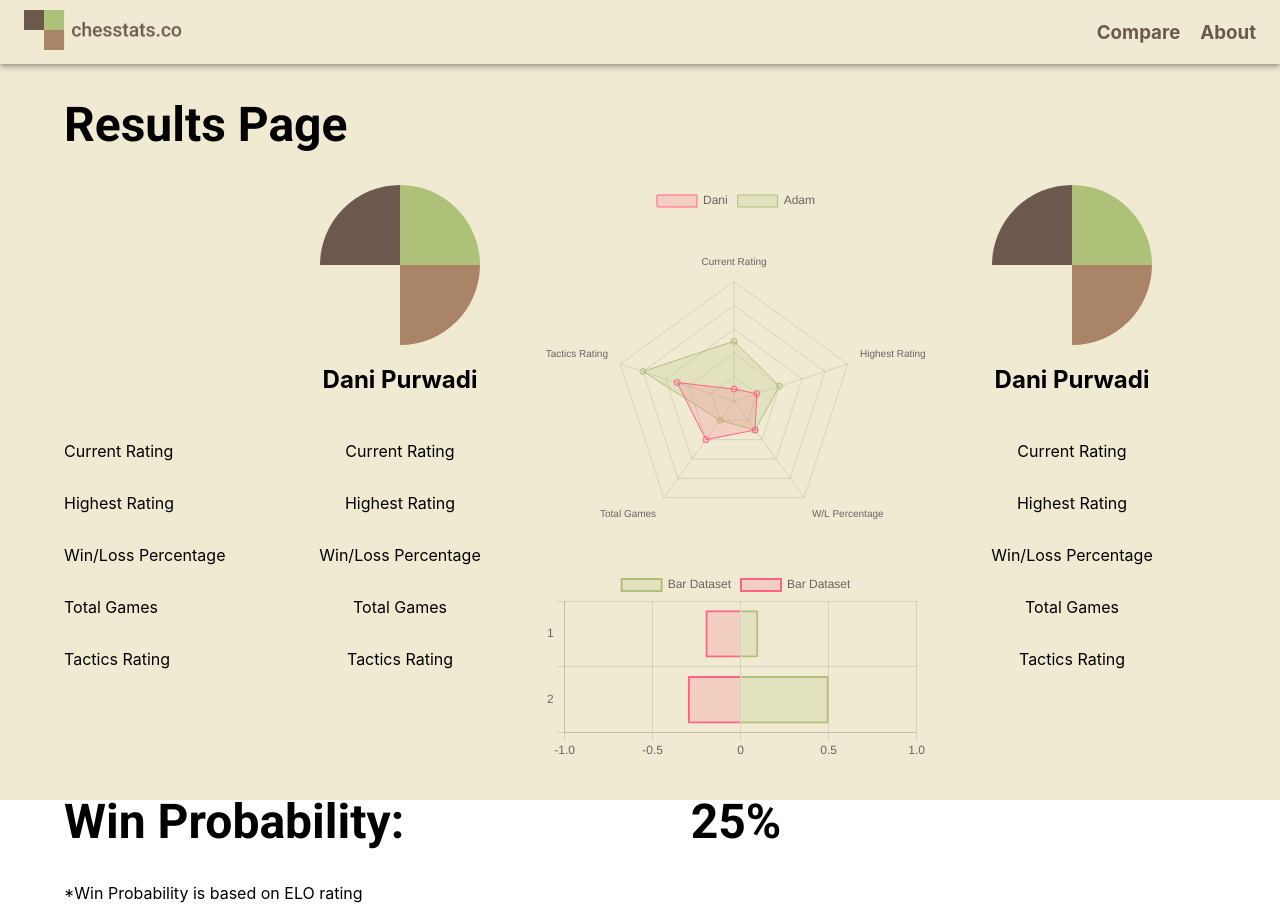
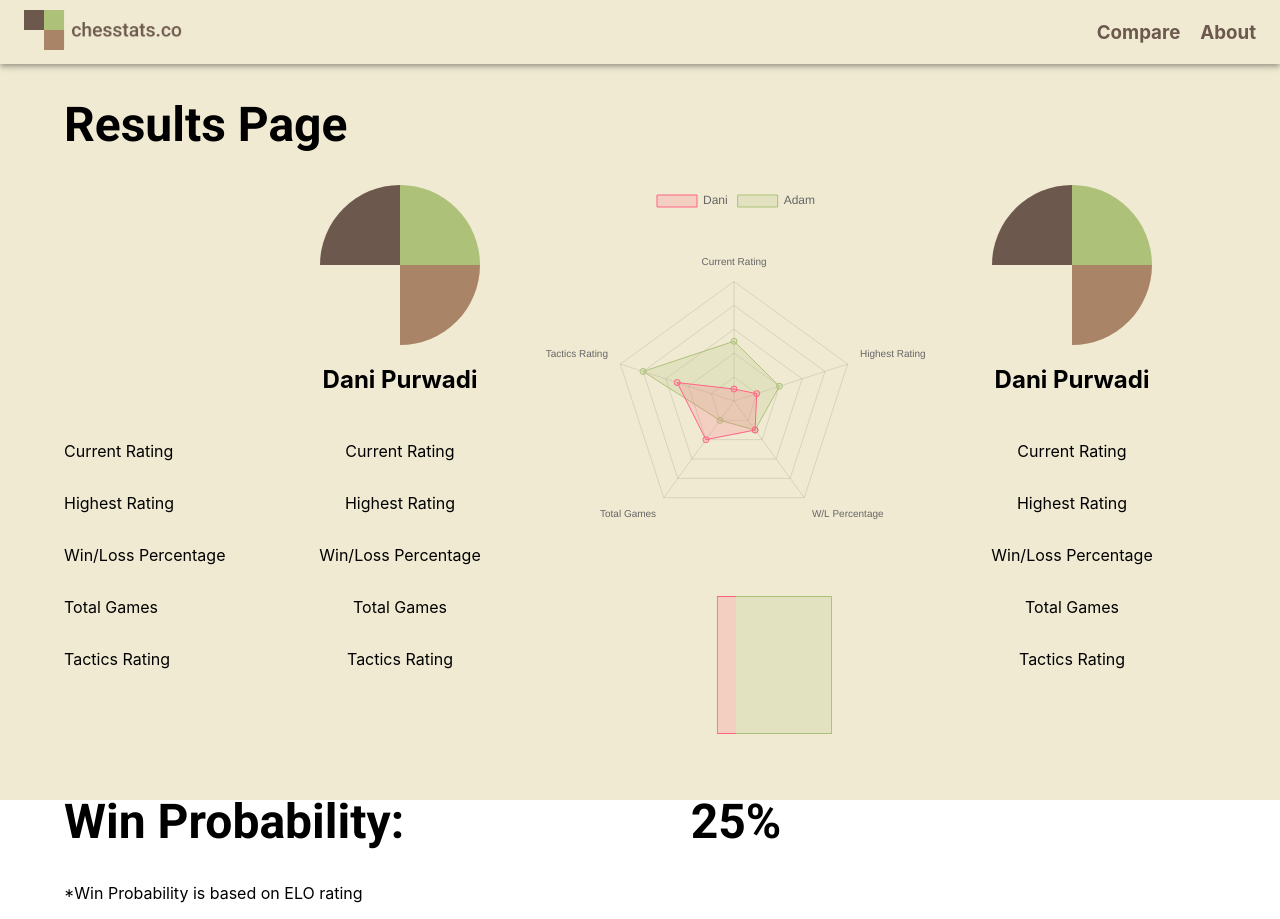
Before and after one commit to danikrisdayadi/chesstats, a React (Create React App) app in the folder client/: page /compare/1/1 in a window 1280 px wide. Built offline with nearby package versions, Linux system fonts and the light colour scheme.

Commit message:
Fixed bar chart colour and legend

```diff
--- a/client/src/components/ResultsBarChart.jsx
+++ b/client/src/components/ResultsBarChart.jsx
@@ -1,39 +1,46 @@
 import { Bar } from "react-chartjs-2";
 import * as utils from "../utils/utils";
 
-function ResultsBarChart({ stats }) {
+function ResultsBarChart({ label, stats }) {
   const barOptions = {
     indexAxis: "y",
     elements: {
       bar: {
-        borderWidth: 2,
+        borderWidth: 1,
       },
     },
     scales: {
       x: {
         min: -1,
         max: 1,
+        display: false,
       },
       y: {
         stacked: true,
+        display: false,
+      },
+    },
+    plugins: {
+      legend: {
+        display: false,
       },
     },
   };
 
   const barData = {
-    labels: [1, 2],
+    labels: [label],
     datasets: [
       {
         type: "bar",
-        label: "Bar Dataset",
-        data: stats[0],
+        label: "Positive",
+        data: stats[0] > stats[1] ? [stats[0]] : [stats[1]],
         borderColor: utils.chartGreen,
         backgroundColor: utils.chartGreenBg,
       },
       {
         type: "bar",
-        label: "Bar Dataset",
-        data: stats[1],
+        label: "Negative",
+        data: stats[0] > stats[1] ? [-stats[1]] : [-stats[0]],
         borderColor: utils.chartRed,
         backgroundColor: utils.chartRedBg,
       },
--- a/client/src/components/ResultsRadarChart.jsx
+++ b/client/src/components/ResultsRadarChart.jsx
@@ -1,4 +1,5 @@
 import { Radar } from "react-chartjs-2";
+import * as utils from "../utils/utils";
 
 function ResultsRadarChart({ usernames, stats }) {
   const data = {
@@ -13,15 +14,15 @@ function ResultsRadarChart({ usernames, stats }) {
       {
         label: usernames[0],
         data: stats[0],
-        backgroundColor: "rgba(255, 99, 132, 0.2)",
-        borderColor: "rgba(255, 99, 132, 1)",
+        backgroundColor: utils.chartRedBg,
+        borderColor: utils.chartRed,
         borderWidth: 1,
       },
       {
         label: usernames[1],
         data: stats[1],
-        backgroundColor: "rgba(173, 193, 120, 0.2)",
-        borderColor: "rgba(173, 193, 120, 1)",
+        backgroundColor: utils.chartGreenBg,
+        borderColor: utils.chartGreen,
         borderWidth: 1,
       },
     ],
--- a/client/src/pages/ResultsPage.jsx
+++ b/client/src/pages/ResultsPage.jsx
@@ -30,12 +30,7 @@ function ResultsPage() {
               [0.5, 0.4, 0.3, 0.2, 0.8],
             ]}
           />
-          <ResultsBarChart
-            stats={[
-              [0.1, 0.5],
-              [-0.2, -0.3],
-            ]}
-          />
+          <ResultsBarChart label="ELO rating" stats={[[0.1], [0.5]]} />
         </Grid>
         <Grid item xs={6} sm={6} md={3}>
           <ProfileStack />
```
